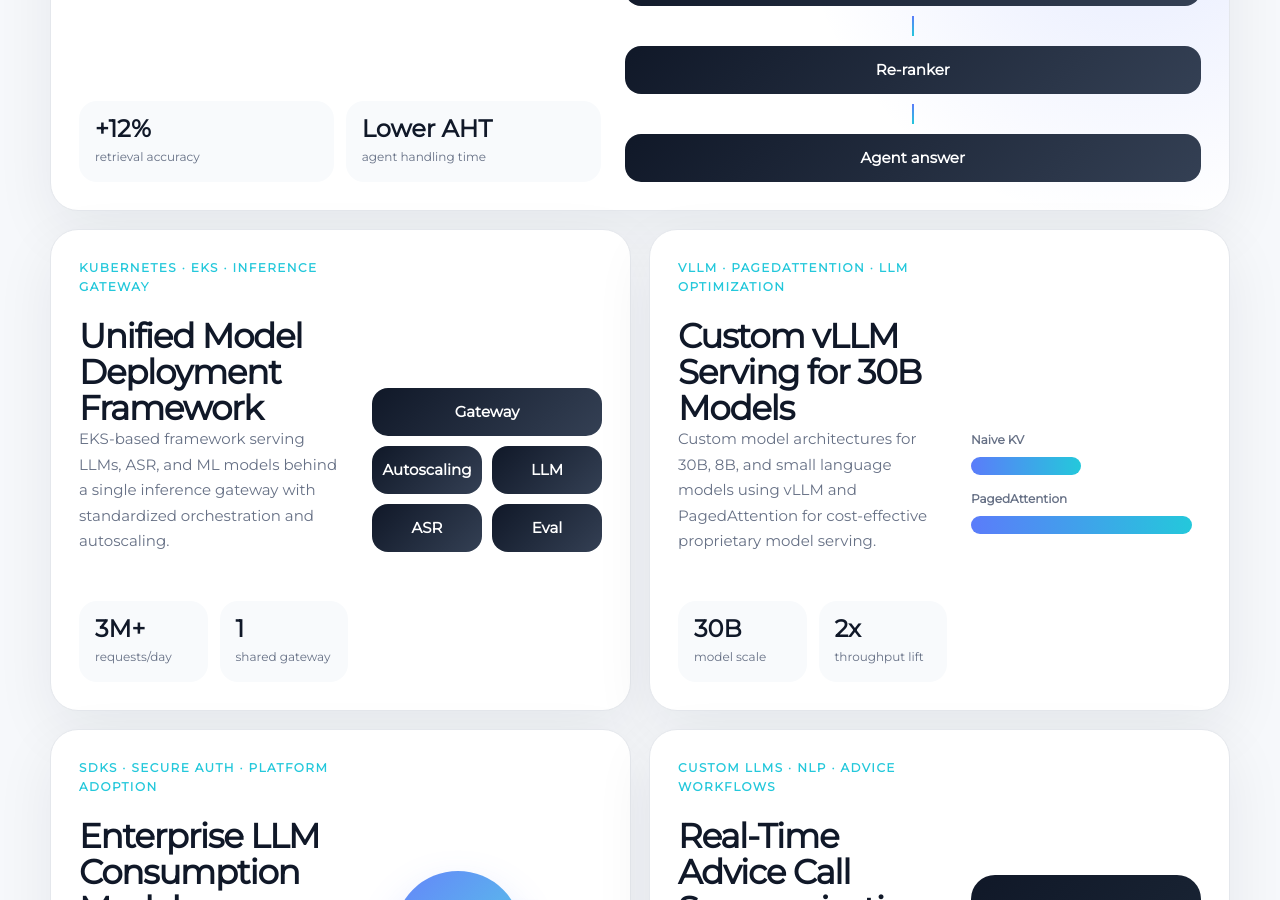
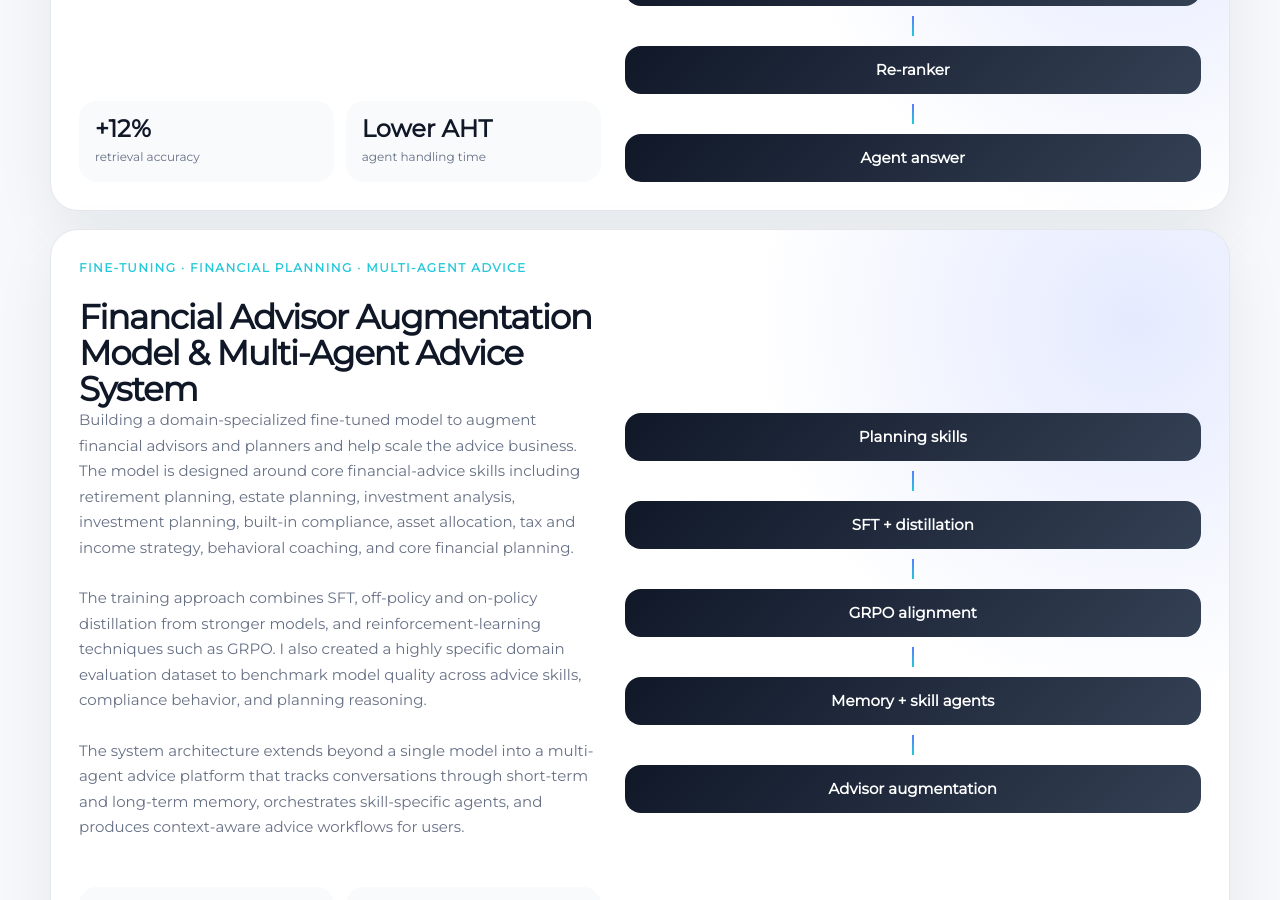
Before and after one commit to ab6995/ab6995.github.io, a Jekyll site: the page built from index.html, in a window 1280 px wide and 900 px high, scrolled down 3123 px. Built offline with Jekyll 4.4.1, drawn with Linux system fonts in a browser that asks for light colours; some of the changed text lies outside the part shown.

Commit message:
Add financial advisor model and multi-agent advice project

```diff
--- a/_includes/projects.html
+++ b/_includes/projects.html
@@ -26,6 +26,31 @@
         <span>Re-ranker</span>
         <i></i>
         <span>Agent answer</span>
+      </div>
+    </article>
+
+    <article class="case-card feature-case">
+      <div class="case-content">
+        <span class="case-tag">Fine-tuning · Financial planning · Multi-agent advice</span>
+        <h3>Financial Advisor Augmentation Model & Multi-Agent Advice System</h3>
+        <p>Building a domain-specialized fine-tuned model to augment financial advisors and planners and help scale the advice business. The model is designed around core financial-advice skills including retirement planning, estate planning, investment analysis, investment planning, built-in compliance, asset allocation, tax and income strategy, behavioral coaching, and core financial planning.</p>
+        <p>The training approach combines SFT, off-policy and on-policy distillation from stronger models, and reinforcement-learning techniques such as GRPO. I also created a highly specific domain evaluation dataset to benchmark model quality across advice skills, compliance behavior, and planning reasoning.</p>
+        <p>The system architecture extends beyond a single model into a multi-agent advice platform that tracks conversations through short-term and long-term memory, orchestrates skill-specific agents, and produces context-aware advice workflows for users.</p>
+        <div class="case-metrics">
+          <div><strong>9+</strong><span>financial advice skills</span></div>
+          <div><strong>Eval</strong><span>domain benchmark suite</span></div>
+        </div>
+      </div>
+      <div class="system-diagram" aria-label="Financial advice model and multi-agent orchestration diagram">
+        <span>Planning skills</span>
+        <i></i>
+        <span>SFT + distillation</span>
+        <i></i>
+        <span>GRPO alignment</span>
+        <i></i>
+        <span>Memory + skill agents</span>
+        <i></i>
+        <span>Advisor augmentation</span>
       </div>
     </article>
 
```
